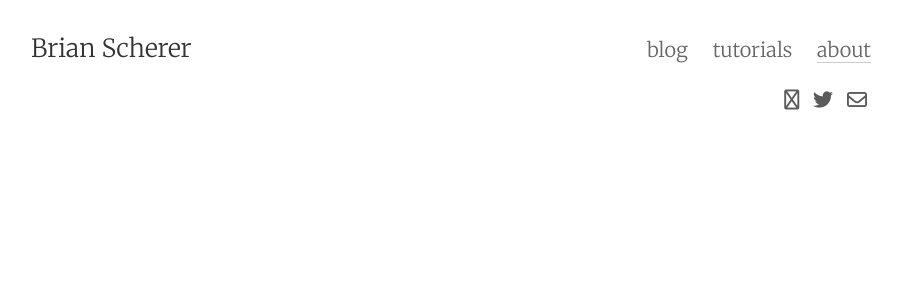
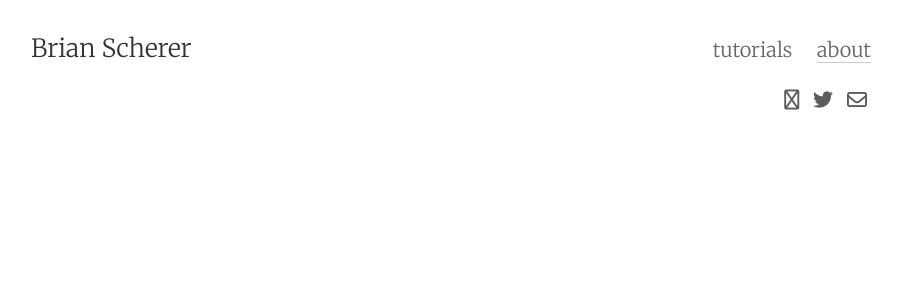
Before and after one commit to brianscherer/brianscherer.github.io, a Jekyll site: the page built from about.md, in a window 1280 px wide. Shown: the top 300 px of the page, without its empty margins (189-1090 px from the left). Built offline with Jekyll 4.4.1, drawn with Linux system fonts in a browser that asks for light colours; nearby versions of some CDN libraries.

Commit message:
Update _config.yml

```diff
--- a/_config.yml
+++ b/_config.yml
@@ -1,13 +1,13 @@
 # Site settings
 title:       Brian Scherer
 email:       snowdirt7@gmail.com
-author:      Brian Scherer
+author:      Brian J. Scherer
 description: "My personal website."
 baseurl:     ""
 url:         "https://brianscherer.github.io"
 date_format: "%b %-d, %Y"
 header_pages:
- - blog.md
+ #- blog.md
  - tutorials.md
  - about.md
 
```
